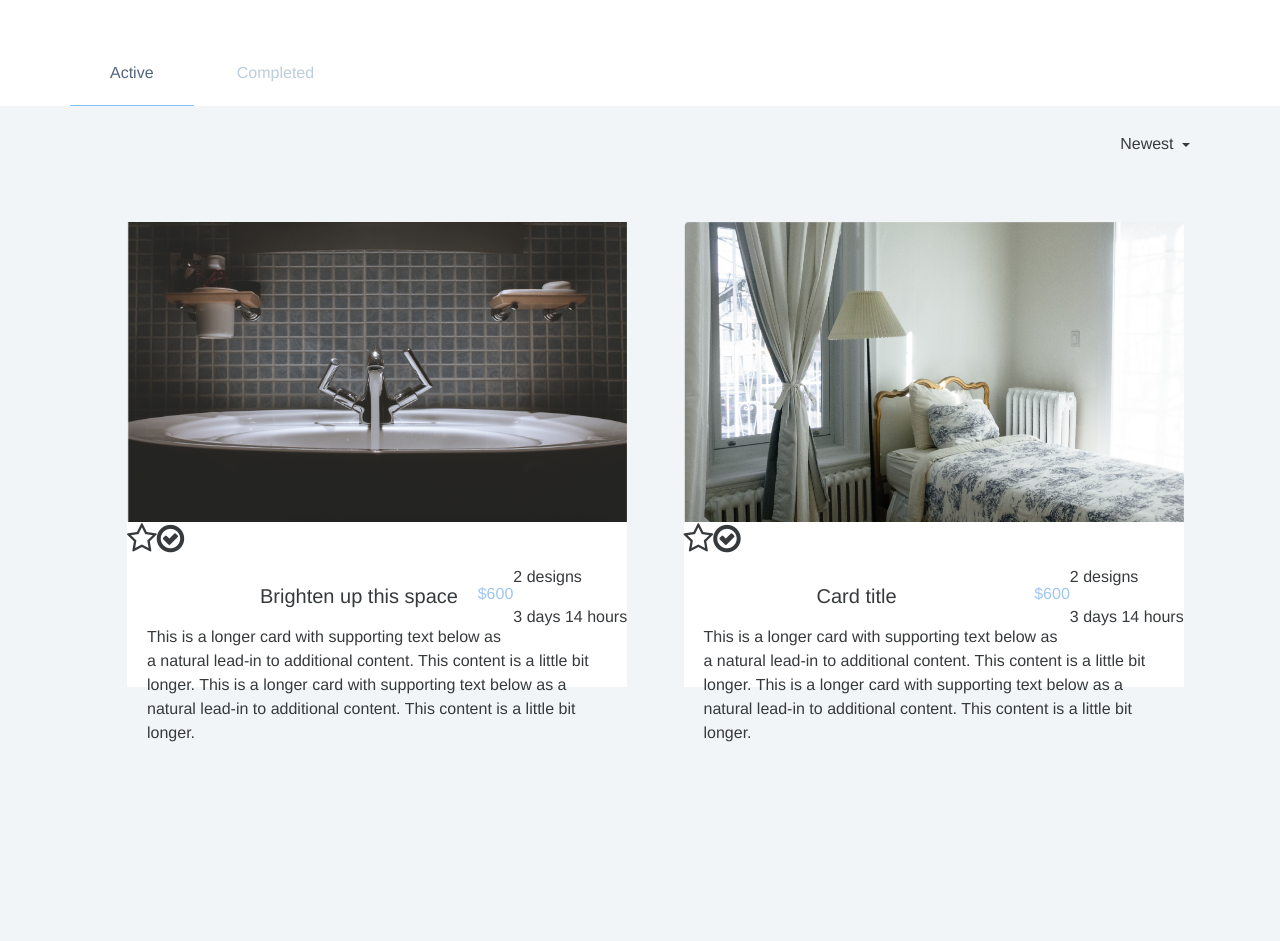
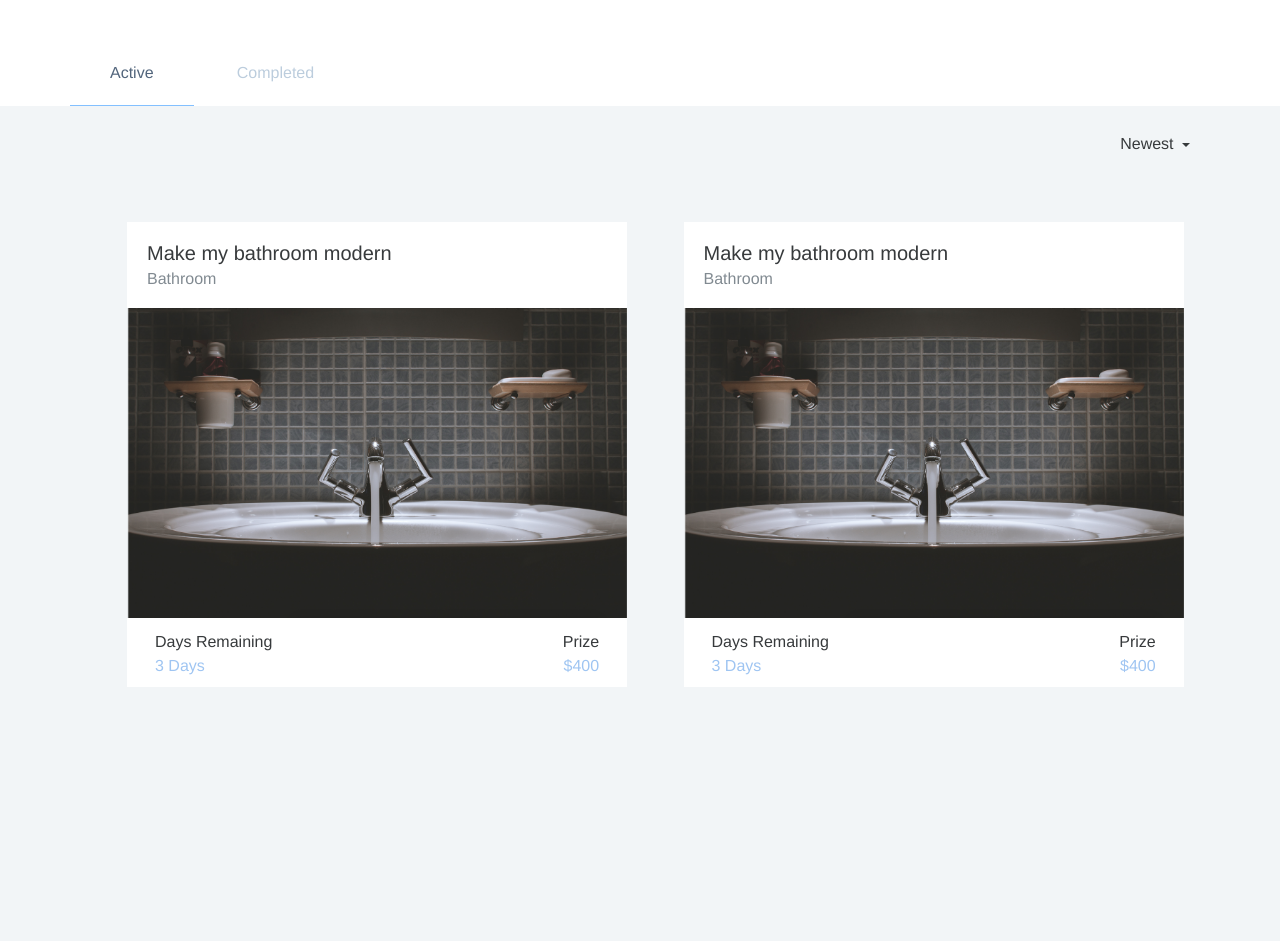
Before and after one commit to bear0064/Roomify, a PHP site: page /newRaumJS/designer-view-homeownerProfile.php in a window 1280 px wide. Shown: the part 296-1237 px from the top of the page. Run offline with PHP 8.4, Linux system fonts and the light colour scheme; some libraries are stand-ins or nearby versions.

Commit message:
update designer-view-homeowner

```diff
--- a/designer-view-homeownerProfile.php
+++ b/designer-view-homeownerProfile.php
@@ -134,56 +134,58 @@
                     <div class="col-sm-6 col-md-6">
                         <div class="card">
                             <a href="designer-contest.php">
-                                <div class="image-wrapper overlay-fade-in">
-                                    <img class="card-img-top" src="images/slider/1.png" width="100%" alt="Card image cap">
-                                    <div class="image-overlay-content">
-                                        <h2><i class="fa fa-star-o"></i><i class="fa fa-check-circle-o"></i></h2>
-                                        <div class="specs pull-xs-right">
-                                            <p class="">2 designs</p>
-                                            <p class="">3 days 14 hours</p>
-                                        </div>
-                                        <h6 class="pull-xs-left">
-                                            <span class="label">Bedroom</span>
-                                            <span class="label">Bathroom</span>
-                                        </h6>
+                                <div class="card-block">
+                                <h5 class="card-title">Make my bathroom modern</h5>
+                                <h6 class="card-subtitle text-muted">Bathroom</h6>
+                            </div>
+
+                            <div class="submittedBadge hidden">
+                                <span>Submitted</span>
+                            </div>
+
+                            <img class="card-img" src="images/slider/1.png" alt="Card image">
+
+                            <div class="card-block card-block-footer">
+                                <div class="row">
+                                    <div class="col-xs-8">
+                                        <span>Days Remaining</span><br>
+                                        <span class="prize">3 Days</span>
+                                    </div>
+                                    <div class="col-xs-4 text-xs-right">
+                                        <span>Prize</span><br>
+                                        <span class="prize">$400</span>
                                     </div>
                                 </div>
-                                <div class="card-block">
-                                    <h6 class="card-title pull-xs-right prize">$600</h6>
-                                    <h5 class="card-title pull-xs-left">Brighten up this space</h5>
-                                </div>
-                                <div class="card-block">
-                                    <p class="card-text">This is a longer card with supporting text below as a natural lead-in to additional content. This content is a little bit longer. This is a longer card with supporting text below as a natural lead-in to additional content. This content is a little bit longer.</p>
-                                    <div class="card-fade"></div>
-                                </div>
+                            </div>
                             </a>
                         </div>
                     </div>
                     <div class="col-sm-6 col-md-6">
                         <div class="card">
                             <a href="#">
-                                <div class="image-wrapper overlay-fade-in">
-                                    <img class="card-img-top" src="images/1.png" width="100%" alt="Card image cap">
-                                    <div class="image-overlay-content">
-                                        <h2><i class="fa fa-star-o"></i><i class="fa fa-check-circle-o"></i></h2>
-                                        <div class="specs pull-xs-right">
-                                            <p class="">2 designs</p>
-                                            <p class="">3 days 14 hours</p>
-                                        </div>
-                                        <h6 class="pull-xs-left">
-                                            <span class="label">Bedroom</span>
-                                            <span class="label">Bathroom</span>
-                                        </h6>
+                                <div class="card-block">
+                                <h5 class="card-title">Make my bathroom modern</h5>
+                                <h6 class="card-subtitle text-muted">Bathroom</h6>
+                            </div>
+
+                            <div class="submittedBadge hidden">
+                                <span>Submitted</span>
+                            </div>
+
+                            <img class="card-img" src="images/slider/1.png" alt="Card image">
+
+                            <div class="card-block card-block-footer">
+                                <div class="row">
+                                    <div class="col-xs-8">
+                                        <span>Days Remaining</span><br>
+                                        <span class="prize">3 Days</span>
+                                    </div>
+                                    <div class="col-xs-4 text-xs-right">
+                                        <span>Prize</span><br>
+                                        <span class="prize">$400</span>
                                     </div>
                                 </div>
-                                <div class="card-block">
-                                    <h6 class="card-title pull-xs-right prize">$600</h6>
-                                    <h5 class="card-title pull-xs-left">Card title</h5>
-                                </div>
-                                <div class="card-block">
-                                    <p class="card-text">This is a longer card with supporting text below as a natural lead-in to additional content. This content is a little bit longer. This is a longer card with supporting text below as a natural lead-in to additional content. This content is a little bit longer.</p>
-                                    <div class="card-fade"></div>
-                                </div>
+                            </div>
                             </a>
                         </div>
                     </div>
```
